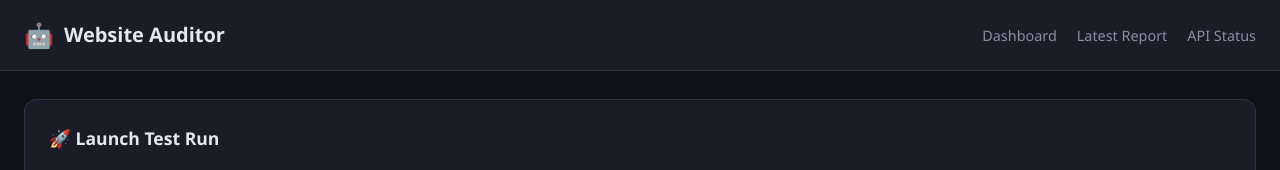
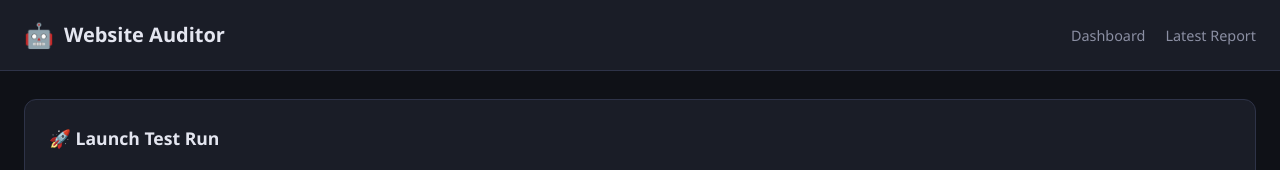
Before and after one commit to SpikeyCoder/chaos_tester, a Flask app: page / in a window 1280 px wide. Shown: the top 170 px of the page. Run offline with Flask 3, Linux system fonts and the light colour scheme; parts of the project's set-up code (start-up, migrations or seed data) failed here and were passed over.

Commit message:
Remove API Status nav link, update README for website-auditor.io

```diff
--- a/templates/base.html
+++ b/templates/base.html
@@ -216,7 +216,6 @@ tr:hover { background: var(--surface2); }
       <nav>
         <a href="/">Dashboard</a>
         <a href="/latest">Latest Report</a>
-        <a href="/api/status">API Status</a>
       </nav>
     </div>
   </header>
```
Also changed, not shown: README.md.
